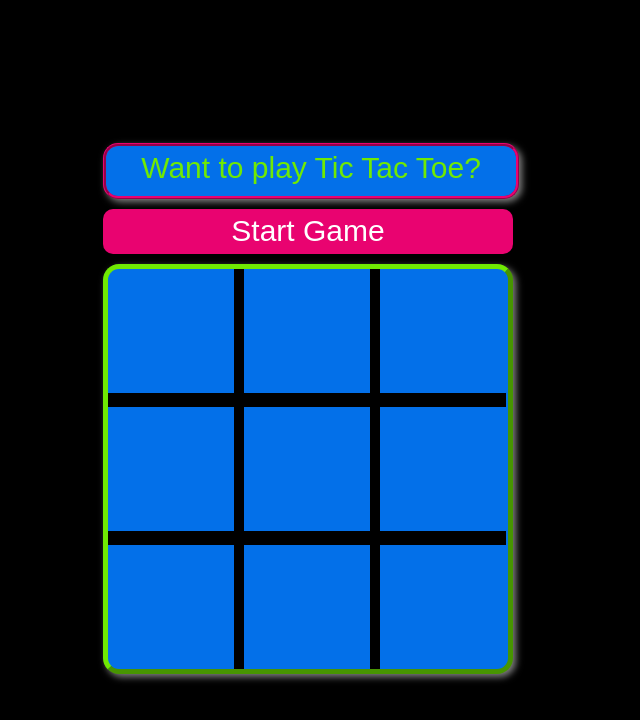
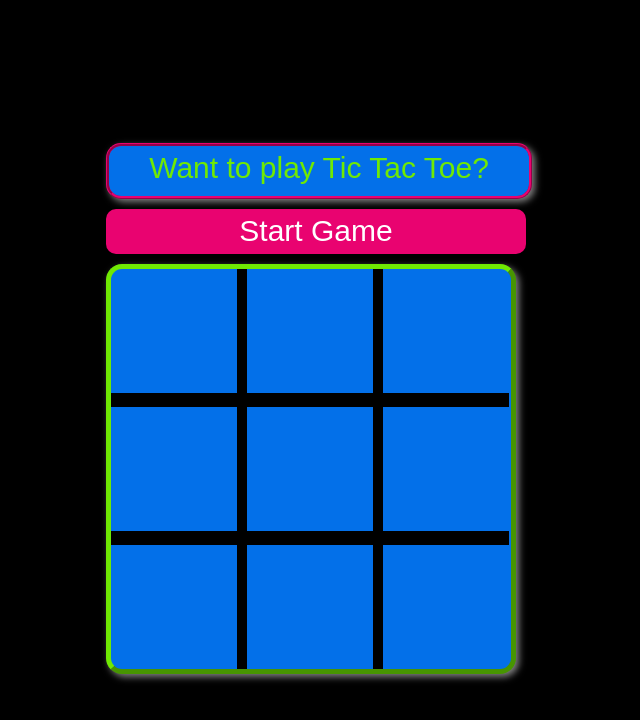
Before and after one commit to gdgoodson/Tic-Tac-Toe, a plain HTML site: page index.html in a window 1280 px wide. Shown: the whole page, without its empty margins (337-977 px from the left). Drawn offline with Linux system fonts and the light colour scheme.

Commit message:
Few more changes with body and container

```diff
--- a/style.css
+++ b/style.css
@@ -9,6 +9,7 @@ green: #70E903
 body {
   background-color: black;
   justify-content: center;
+  width: 100%;
   height: 100vh;
   display: flex;
   flex-direction: column;
@@ -21,7 +22,7 @@ body {
   /* display: flex;
   flex-direction: column; */
   margin: 0 auto;
-  width: 400px; /* still not appearing on mobile the way I need it. */
+ /* still not appearing on mobile the way I need it. */
 }
 .computer-console {
   margin: 0 auto;
```
